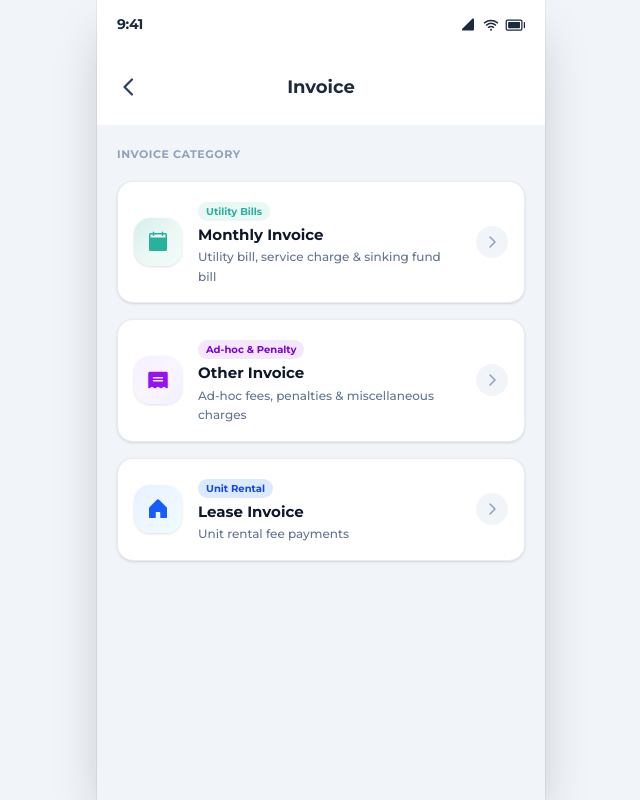
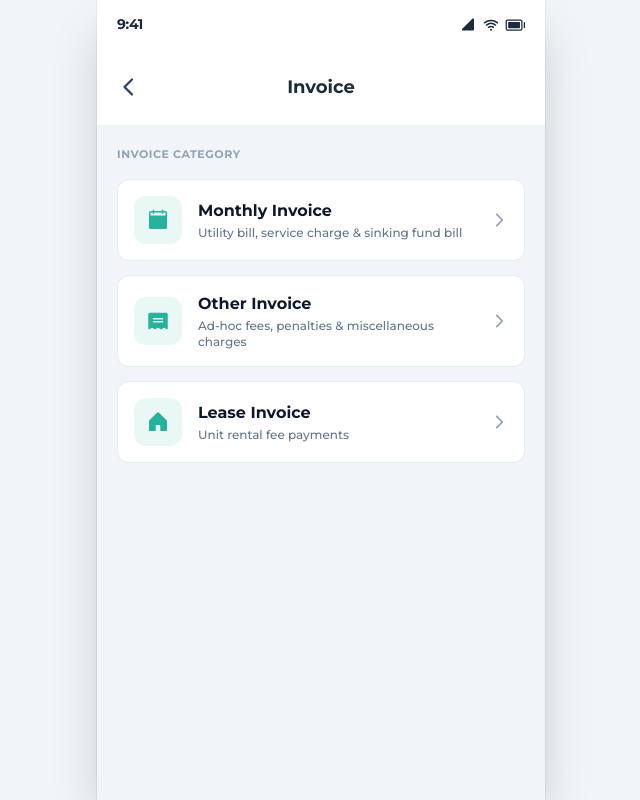
Before and after one commit to ProgrammerMuda/Calculate-Invoice, a React (Vite) app: page / in a window 1280 px wide. Shown: the whole page, without its empty margins (319-959 px from the left). Built offline with nearby package versions, Linux system fonts and the light colour scheme; the HTML template or start-up script is replaced by a standard one.

Commit message:
Revert menu category cards back to clean simple layout

```diff
--- a/src/App.tsx
+++ b/src/App.tsx
@@ -707,73 +707,52 @@ export default function App() {
           </div>
 
           {/* Menu Options List */}
-          <div className="flex-1 overflow-y-auto p-5 flex flex-col gap-4">
+          <div className="flex-1 overflow-y-auto p-5 flex flex-col gap-3.5">
             <p className="text-[11px] font-bold text-slate-400 uppercase tracking-wider mb-0.5">Invoice Category</p>
 
             {/* 1. Monthly Invoice Card */}
             <button
               onClick={() => setCurrentPage('monthly')}
-              className="w-full bg-white rounded-2xl p-4 flex items-center gap-4 border border-slate-200/80 shadow-sm hover:shadow-md hover:border-primary/50 transition-all duration-200 text-left group cursor-pointer active:scale-[0.99] relative overflow-hidden"
+              className="w-full bg-white rounded-xl p-4 flex items-center gap-4 hover:border-primary/40 transition-all text-left group cursor-pointer border border-slate-200/80 active:scale-[0.99]"
             >
-              <div className="w-12 h-12 rounded-2xl bg-gradient-to-br from-primary/20 via-primary/10 to-teal-50 text-primary flex items-center justify-center shrink-0 group-hover:bg-primary group-hover:text-white transition-all duration-300 shadow-sm">
+              <div className="w-12 h-12 rounded-xl bg-primary/10 text-primary flex items-center justify-center shrink-0 group-hover:bg-primary group-hover:text-white transition-colors">
                 <CalendarBlank size={24} weight="fill" />
               </div>
               <div className="flex-1 min-w-0">
-                <span className="inline-block px-2 py-0.5 rounded-full text-[10px] font-bold bg-primary/10 text-primary mb-1">
-                  Utility Bills
-                </span>
-                <h3 className="font-bold text-slate-900 text-[15px] leading-snug">Monthly Invoice</h3>
-                <p className="text-xs text-slate-500 font-medium leading-relaxed mt-0.5">
-                  Utility bill, service charge & sinking fund bill
-                </p>
-              </div>
-              <div className="w-8 h-8 rounded-full bg-slate-100 group-hover:bg-primary group-hover:text-white flex items-center justify-center text-slate-400 transition-all duration-200 group-hover:translate-x-0.5 shrink-0">
-                <CaretRight size={16} weight="bold" />
-              </div>
+                <h3 className="font-bold text-slate-900 text-base mb-0.5">Monthly Invoice</h3>
+                <p className="text-xs text-slate-500 font-medium">Utility bill, service charge & sinking fund bill</p>
+              </div>
+              <CaretRight size={18} weight="bold" className="text-slate-400 group-hover:text-primary transition-colors shrink-0" />
             </button>
 
             {/* 2. Other Invoice Card */}
             <button
               onClick={() => setSelectedMenuToast('Other Invoice')}
-              className="w-full bg-white rounded-2xl p-4 flex items-center gap-4 border border-slate-200/80 shadow-sm hover:shadow-md hover:border-purple-300 transition-all duration-200 text-left group cursor-pointer active:scale-[0.99] relative overflow-hidden"
+              className="w-full bg-white rounded-xl p-4 flex items-center gap-4 hover:border-primary/40 transition-all text-left group cursor-pointer border border-slate-200/80 active:scale-[0.99]"
             >
-              <div className="w-12 h-12 rounded-2xl bg-gradient-to-br from-purple-100/70 via-purple-50 to-indigo-50 text-purple-600 flex items-center justify-center shrink-0 group-hover:bg-purple-600 group-hover:text-white transition-all duration-300 shadow-sm">
+              <div className="w-12 h-12 rounded-xl bg-primary/10 text-primary flex items-center justify-center shrink-0 group-hover:bg-primary group-hover:text-white transition-colors">
                 <Receipt size={24} weight="fill" />
               </div>
               <div className="flex-1 min-w-0">
-                <span className="inline-block px-2 py-0.5 rounded-full text-[10px] font-bold bg-purple-100 text-purple-700 mb-1">
-                  Ad-hoc & Penalty
-                </span>
-                <h3 className="font-bold text-slate-900 text-[15px] leading-snug">Other Invoice</h3>
-                <p className="text-xs text-slate-500 font-medium leading-relaxed mt-0.5">
-                  Ad-hoc fees, penalties & miscellaneous charges
-                </p>
-              </div>
-              <div className="w-8 h-8 rounded-full bg-slate-100 group-hover:bg-purple-600 group-hover:text-white flex items-center justify-center text-slate-400 transition-all duration-200 group-hover:translate-x-0.5 shrink-0">
-                <CaretRight size={16} weight="bold" />
-              </div>
+                <h3 className="font-bold text-slate-900 text-base mb-0.5">Other Invoice</h3>
+                <p className="text-xs text-slate-500 font-medium">Ad-hoc fees, penalties & miscellaneous charges</p>
+              </div>
+              <CaretRight size={18} weight="bold" className="text-slate-400 group-hover:text-primary transition-colors shrink-0" />
             </button>
 
             {/* 3. Lease Invoice Card */}
             <button
               onClick={() => setSelectedMenuToast('Lease Invoice')}
-              className="w-full bg-white rounded-2xl p-4 flex items-center gap-4 border border-slate-200/80 shadow-sm hover:shadow-md hover:border-blue-300 transition-all duration-200 text-left group cursor-pointer active:scale-[0.99] relative overflow-hidden"
+              className="w-full bg-white rounded-xl p-4 flex items-center gap-4 hover:border-primary/40 transition-all text-left group cursor-pointer border border-slate-200/80 active:scale-[0.99]"
             >
-              <div className="w-12 h-12 rounded-2xl bg-gradient-to-br from-blue-100/70 via-blue-50 to-cyan-50 text-blue-600 flex items-center justify-center shrink-0 group-hover:bg-blue-600 group-hover:text-white transition-all duration-300 shadow-sm">
+              <div className="w-12 h-12 rounded-xl bg-primary/10 text-primary flex items-center justify-center shrink-0 group-hover:bg-primary group-hover:text-white transition-colors">
                 <House size={24} weight="fill" />
               </div>
               <div className="flex-1 min-w-0">
-                <span className="inline-block px-2 py-0.5 rounded-full text-[10px] font-bold bg-blue-100 text-blue-700 mb-1">
-                  Unit Rental
-                </span>
-                <h3 className="font-bold text-slate-900 text-[15px] leading-snug">Lease Invoice</h3>
-                <p className="text-xs text-slate-500 font-medium leading-relaxed mt-0.5">
-                  Unit rental fee payments
-                </p>
-              </div>
-              <div className="w-8 h-8 rounded-full bg-slate-100 group-hover:bg-blue-600 group-hover:text-white flex items-center justify-center text-slate-400 transition-all duration-200 group-hover:translate-x-0.5 shrink-0">
-                <CaretRight size={16} weight="bold" />
-              </div>
+                <h3 className="font-bold text-slate-900 text-base mb-0.5">Lease Invoice</h3>
+                <p className="text-xs text-slate-500 font-medium">Unit rental fee payments</p>
+              </div>
+              <CaretRight size={18} weight="bold" className="text-slate-400 group-hover:text-primary transition-colors shrink-0" />
             </button>
           </div>
 
```
